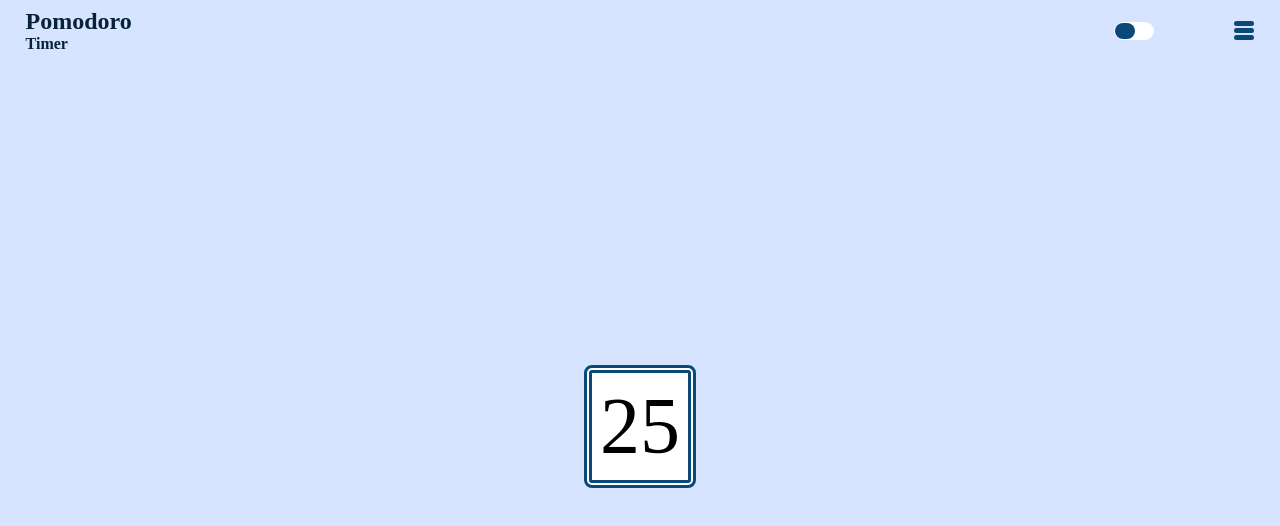
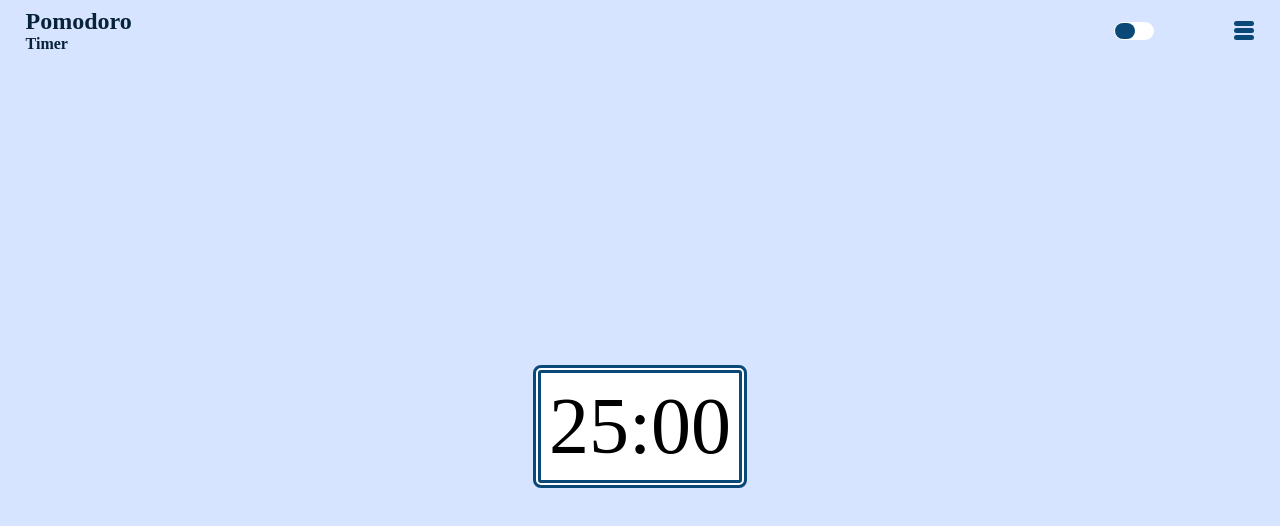
Before and after one commit to MatheusTrindade5201/pomodoro-timer, a React (Vite) app: page / in a window 1280 px wide. Shown: the top 526 px of the page. Built offline with nearby package versions, Linux system fonts and the light colour scheme.

Commit message:
feat: converting the value passed to the timer from minutes to seconds

```diff
--- a/src/components/Timer/index.tsx
+++ b/src/components/Timer/index.tsx
@@ -5,9 +5,22 @@ export interface timerValues{
 }
 
 const Timer = (props:timerValues) => {
+
+    const timer = props.time*60;
+    const minute = Math.floor(timer/60);
+    const seconds = timer % 60;
+    const [minuteSetOfTen, minuteUnity] = String(minute).padStart(2,'0');
+    const [secondsSetOfTen, secondsUnity] = String(seconds).padStart(2,'0');
+
+
+
     return (
         <TimerContainer>
-            <span>{props.time}</span>
+            <span>{minuteSetOfTen}</span>
+            <span>{minuteUnity}</span>
+            <span>:</span>
+            <span>{secondsSetOfTen}</span>
+            <span>{secondsUnity}</span>
         </TimerContainer>
     )
 }
```
